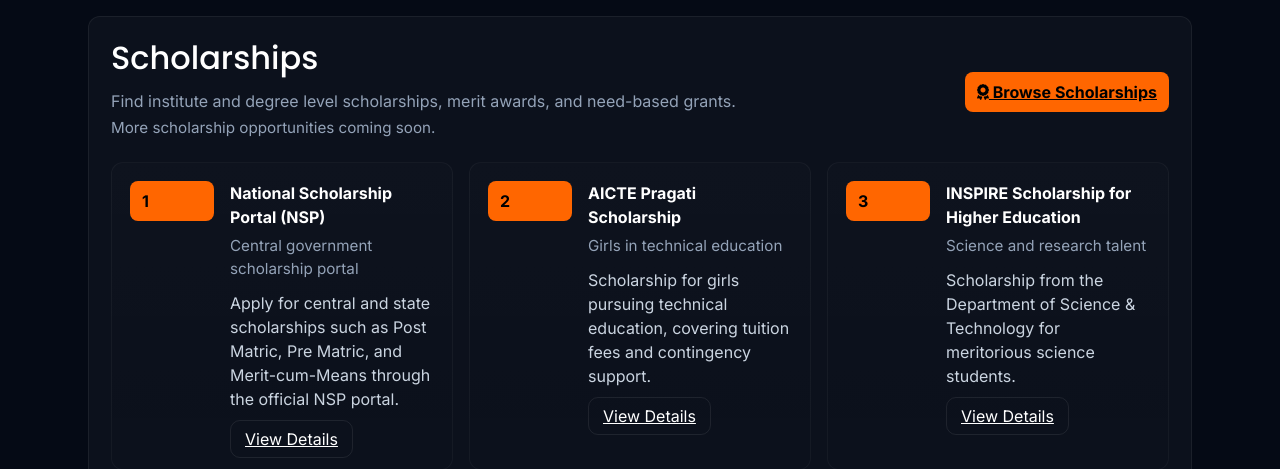
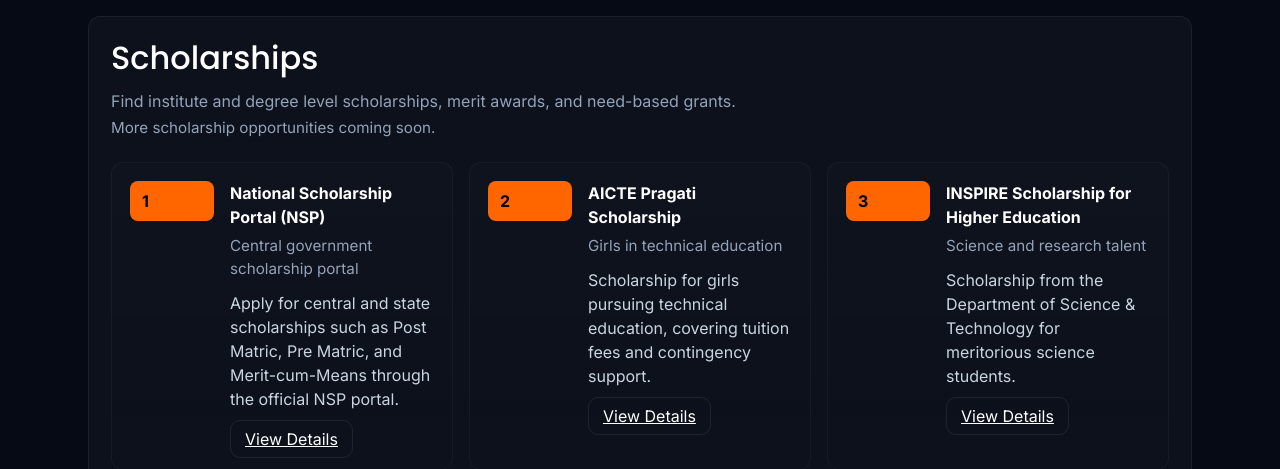
Before and after one commit to vm2026subscription-sketch/vm_main_website, a Flask app: page /scholarships in a window 1280 px wide; the page is wider, and only the part inside the window is pictured. Shown: the part 168-637 px from the top of that part. Run offline with Flask 3, Linux system fonts and the light colour scheme; some libraries are stand-ins or nearby versions.

Commit message:
Removed Browse Scholarships button

```diff
--- a/templates/scholarships.html
+++ b/templates/scholarships.html
@@ -56,7 +56,7 @@
                     <p style="margin:4px 0;color:var(--muted);font-size:0.95rem;">More scholarship opportunities coming soon.</p>
                 </div>
                 <div style="display:flex;gap:10px;flex-wrap:wrap;justify-content:flex-end;">
-                    <a href="{{ url_for('scholarships_coming_soon') }}" class="sch-badge"><i class="fa fa-award"></i> Browse Scholarships</a>
+
                 </div>
             </div>
 
```
